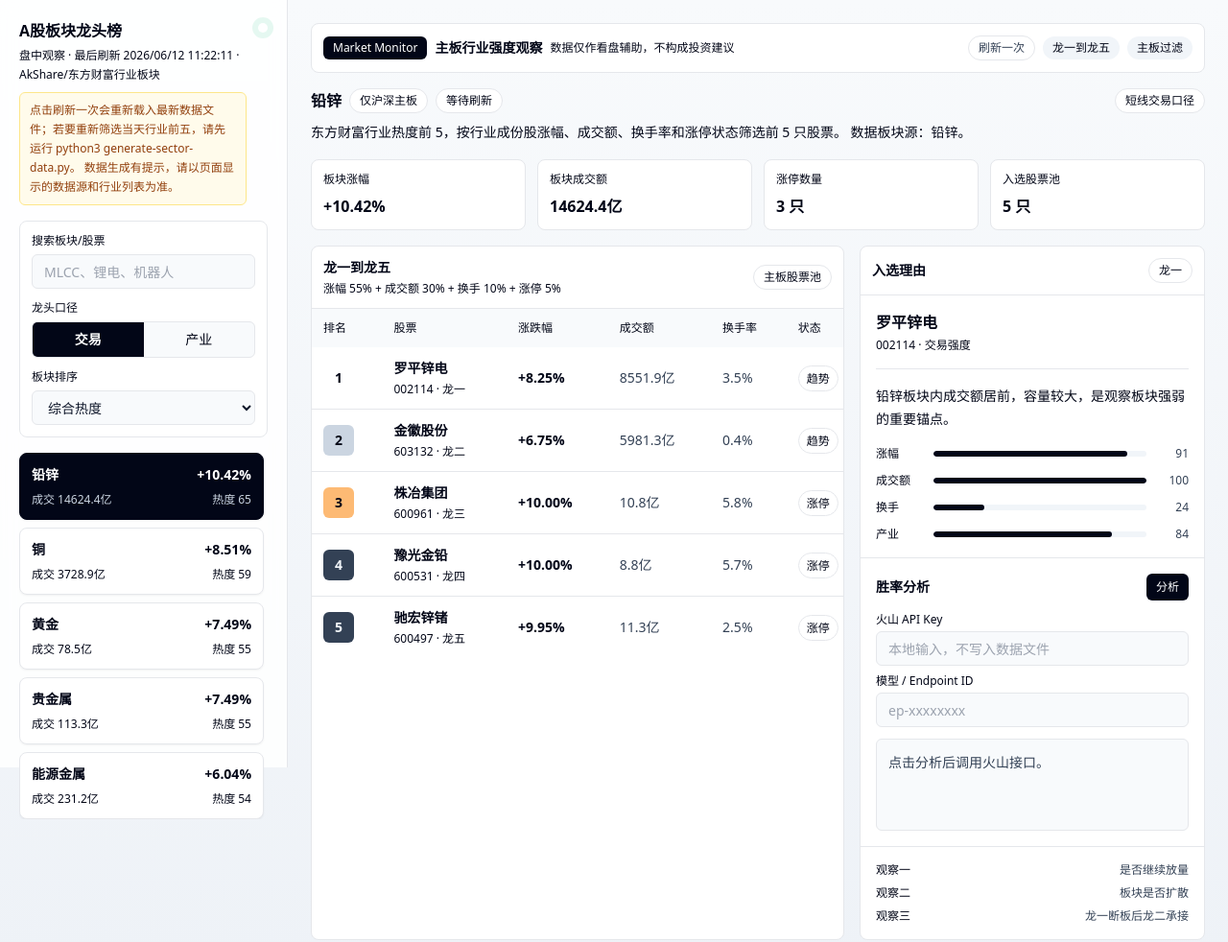
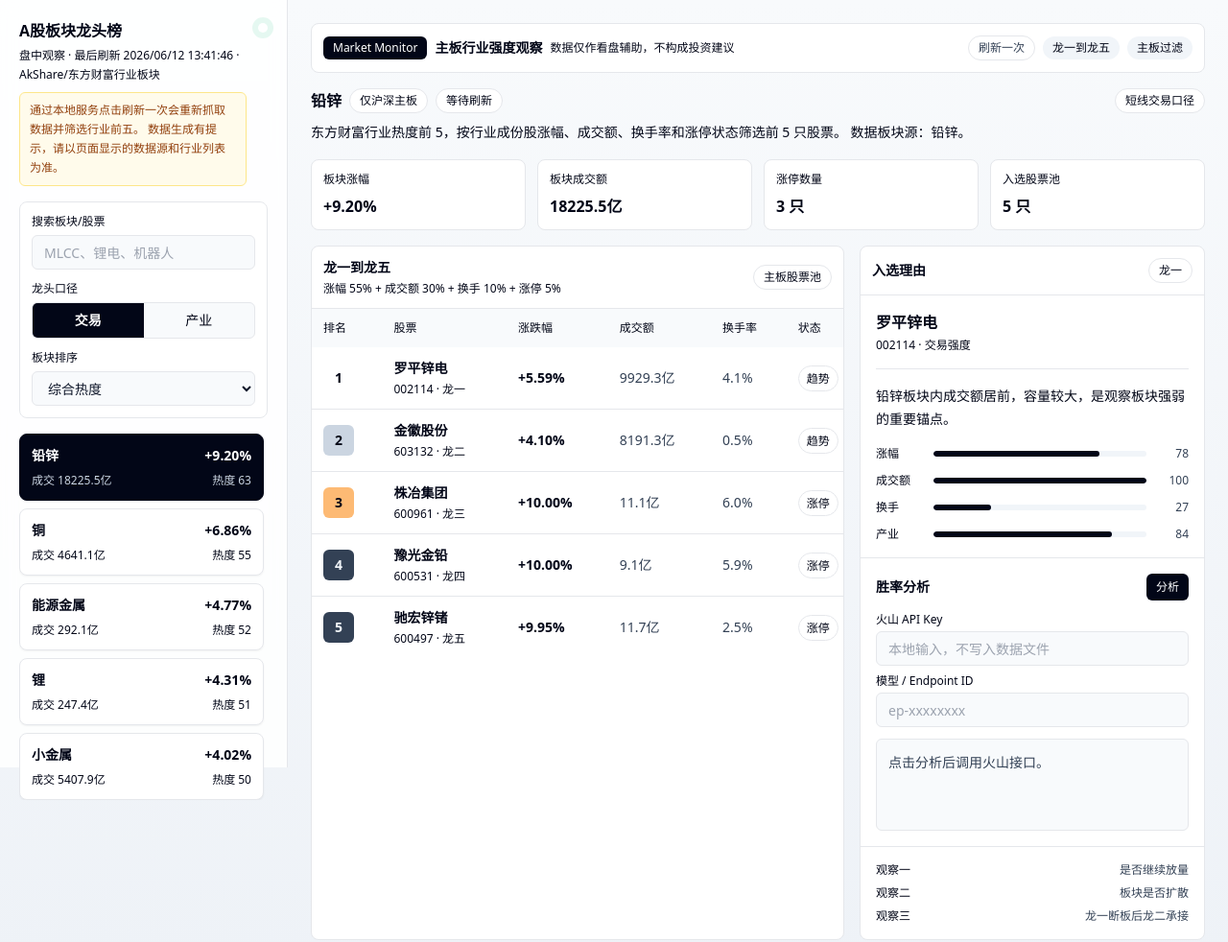
Before and after one commit to jackux1999/sector-leaders-pages, a plain HTML site: page index.html in a window 1280 px wide. Shown: the whole page at 96% size. Drawn offline with nearby package versions, Linux system fonts and the light colour scheme.

Commit message:
Restrict leaders to main board stocks

```diff
--- a/data/sectors-data.js
+++ b/data/sectors-data.js
@@ -1,32 +1,31 @@
 window.SECTOR_DATA = {
-  "generatedAt": "2026-06-12T11:22:11",
+  "generatedAt": "2026-06-12T13:41:46",
   "source": "AkShare/东方财富行业板块",
   "errors": [
+    "钼: 过滤后不足 5 只股票",
     "其他数字媒体: 过滤后不足 5 只股票",
-    "钼: 过滤后不足 5 只股票",
+    "诊断服务: 过滤后不足 5 只股票",
     "镍: 过滤后不足 5 只股票",
-    "钴: 过滤后不足 5 只股票",
-    "白银: 过滤后不足 5 只股票",
-    "诊断服务: 过滤后不足 5 只股票"
+    "钴: 过滤后不足 5 只股票"
   ],
   "sectors": [
     {
       "id": "industry-1",
       "name": "铅锌",
-      "change": 10.42,
-      "amount": 14624.4,
-      "heat": 65,
+      "change": 9.2,
+      "amount": 18225.5,
+      "heat": 63,
       "summary": "东方财富行业热度前 5，按行业成份股涨幅、成交额、换手率和涨停状态筛选前 5 只股票。 数据板块源：铅锌。",
       "trading": [
         {
           "name": "罗平锌电",
           "code": "002114",
-          "change": 8.25,
-          "amount": 8551.91,
-          "turnover": 3.53,
-          "price": 7.74,
-          "pe": -15.86,
-          "pb": 3.46,
+          "change": 5.59,
+          "amount": 9929.31,
+          "turnover": 4.09,
+          "price": 7.55,
+          "pe": -15.47,
+          "pb": 3.38,
           "marketCap": 0.0,
           "limit": false,
           "reason": "铅锌板块内成交额居前，容量较大，是观察板块强弱的重要锚点。",
@@ -35,23 +34,23 @@ window.SECTOR_DATA = {
         {
           "name": "金徽股份",
           "code": "603132",
-          "change": 6.75,
-          "amount": 5981.31,
-          "turnover": 0.37,
-          "price": 16.93,
-          "pe": 20.2,
-          "pb": 5.2,
+          "change": 4.1,
+          "amount": 8191.33,
+          "turnover": 0.51,
+          "price": 16.51,
+          "pe": 19.7,
+          "pb": 5.07,
           "marketCap": 0.0,
           "limit": false,
           "reason": "铅锌板块内成交额居前，容量较大，是观察板块强弱的重要锚点。",
-          "industryScore": 84
+          "industryScore": 79
         },
         {
           "name": "株冶集团",
           "code": "600961",
           "change": 10.0,
-          "amount": 10.79,
-          "turnover": 5.85,
+          "amount": 11.09,
+          "turnover": 6.01,
           "price": 25.41,
           "pe": 5.96,
           "pb": 5.39,
@@ -64,8 +63,8 @@ window.SECTOR_DATA = {
           "name": "豫光金铅",
           "code": "600531",
           "change": 10.0,
-          "amount": 8.82,
-          "turnover": 5.7,
+          "amount": 9.13,
+          "turnover": 5.89,
           "price": 13.09,
           "pe": 14.4,
           "pb": 2.23,
@@ -78,8 +77,8 @@ window.SECTOR_DATA = {
           "name": "驰宏锌锗",
           "code": "600497",
           "change": 9.95,
-          "amount": 11.35,
-          "turnover": 2.46,
+          "amount": 11.71,
+          "turnover": 2.54,
           "price": 9.28,
           "pe": 17.67,
           "pb": 2.78,
@@ -100,17 +99,17 @@ window.SECTOR_DATA = {
     {
       "id": "industry-2",
       "name": "铜",
-      "change": 8.51,
-      "amount": 3728.9,
-      "heat": 59,
+      "change": 6.86,
+      "amount": 4641.1,
+      "heat": 55,
       "summary": "东方财富行业热度前 5，按行业成份股涨幅、成交额、换手率和涨停状态筛选前 5 只股票。 数据板块源：铜。",
       "trading": [
         {
           "name": "洛阳钼业",
           "code": "603993",
           "change": 10.02,
-          "amount": 65.8,
-          "turnover": 2.03,
+          "amount": 77.78,
+          "turnover": 2.39,
           "price": 19.11,
           "pe": 13.17,
           "pb": 4.94,
@@ -120,25 +119,11 @@ window.SECTOR_DATA = {
           "industryScore": 84
         },
         {
-          "name": "紫金矿业",
-          "code": "601899",
-          "change": 8.05,
-          "amount": 94.31,
-          "turnover": 1.6,
-          "price": 29.53,
-          "pe": 9.78,
-          "pb": 3.98,
-          "marketCap": 0.0,
-          "limit": false,
-          "reason": "铜板块内成交额居前，容量较大，是观察板块强弱的重要锚点。",
-          "industryScore": 84
-        },
-        {
           "name": "铜陵有色",
           "code": "000630",
           "change": 10.08,
-          "amount": 36.13,
-          "turnover": 4.71,
+          "amount": 39.16,
+          "turnover": 5.09,
           "price": 7.1,
           "pe": 17.78,
           "pb": 2.59,
@@ -148,301 +133,315 @@ window.SECTOR_DATA = {
           "industryScore": 84
         },
         {
-          "name": "江西铜业",
-          "code": "600362",
-          "change": 9.99,
-          "amount": 26.25,
-          "turnover": 2.97,
-          "price": 44.15,
-          "pe": 13.56,
-          "pb": 1.82,
+          "name": "紫金矿业",
+          "code": "601899",
+          "change": 6.22,
+          "amount": 118.59,
+          "turnover": 2.0,
+          "price": 29.03,
+          "pe": 9.61,
+          "pb": 3.91,
+          "marketCap": 0.0,
+          "limit": false,
+          "reason": "铜板块内成交额居前，容量较大，是观察板块强弱的重要锚点。",
+          "industryScore": 84
+        },
+        {
+          "name": "海亮股份",
+          "code": "002203",
+          "change": 10.0,
+          "amount": 21.29,
+          "turnover": 4.11,
+          "price": 23.44,
+          "pe": 30.8,
+          "pb": 3.15,
           "marketCap": 0.0,
           "limit": true,
           "reason": "铜板块内涨停，涨幅和换手率同步靠前，短线辨识度较高。",
-          "industryScore": 82
+          "industryScore": 98
         },
         {
-          "name": "精艺股份",
-          "code": "002295",
-          "change": 4.95,
-          "amount": 3391.47,
-          "turnover": 1.38,
-          "price": 9.97,
-          "pe": 86.7,
-          "pb": 1.92,
+          "name": "北方铜业",
+          "code": "000737",
+          "change": 10.0,
+          "amount": 12.95,
+          "turnover": 4.97,
+          "price": 14.08,
+          "pe": 10.9,
+          "pb": 3.61,
           "marketCap": 0.0,
-          "limit": false,
-          "reason": "铜板块内成交额居前，容量较大，是观察板块强弱的重要锚点。",
-          "industryScore": 82
+          "limit": true,
+          "reason": "铜板块内涨停，涨幅和换手率同步靠前，短线辨识度较高。",
+          "industryScore": 78
         }
       ],
       "industry": [
+        "海亮股份",
         "洛阳钼业",
+        "铜陵有色",
         "紫金矿业",
-        "铜陵有色",
-        "江西铜业",
-        "精艺股份"
+        "北方铜业"
       ]
     },
     {
       "id": "industry-3",
-      "name": "黄金",
-      "change": 7.49,
-      "amount": 78.5,
-      "heat": 55,
-      "summary": "东方财富行业热度前 5，按行业成份股涨幅、成交额、换手率和涨停状态筛选前 5 只股票。 数据板块源：黄金。",
-      "trading": [
-        {
-          "name": "招金黄金",
-          "code": "000506",
-          "change": 10.02,
-          "amount": 4.36,
-          "turnover": 3.56,
-          "price": 13.73,
-          "pe": 17.02,
-          "pb": 14.35,
-          "marketCap": 0.0,
-          "limit": true,
-          "reason": "黄金板块内涨停，涨幅和换手率同步靠前，短线辨识度较高。",
-          "industryScore": 98
-        },
-        {
-          "name": "赤峰黄金",
-          "code": "600988",
-          "change": 8.53,
-          "amount": 16.14,
-          "turnover": 3.25,
-          "price": 30.67,
-          "pe": 14.74,
-          "pb": 4.26,
-          "marketCap": 0.0,
-          "limit": false,
-          "reason": "黄金板块内综合强度靠前，涨幅、成交额和换手率表现相对均衡。",
-          "industryScore": 69
-        },
-        {
-          "name": "山东黄金",
-          "code": "600547",
-          "change": 7.05,
-          "amount": 15.53,
-          "turnover": 1.53,
-          "price": 28.85,
-          "pe": 23.0,
-          "pb": 4.16,
-          "marketCap": 0.0,
-          "limit": false,
-          "reason": "黄金板块内综合强度靠前，涨幅、成交额和换手率表现相对均衡。",
-          "industryScore": 64
-        },
-        {
-          "name": "湖南黄金",
-          "code": "002155",
-          "change": 6.99,
-          "amount": 11.26,
-          "turnover": 2.96,
-          "price": 24.96,
-          "pe": 16.37,
-          "pb": 4.73,
-          "marketCap": 0.0,
-          "limit": false,
-          "reason": "黄金板块内综合强度靠前，涨幅、成交额和换手率表现相对均衡。",
-          "industryScore": 63
-        },
-        {
-          "name": "中金黄金",
-          "code": "600489",
-          "change": 6.93,
-          "amount": 14.02,
-          "turnover": 1.35,
-          "price": 22.07,
-          "pe": 11.23,
-          "pb": 3.26,
-          "marketCap": 0.0,
-          "limit": false,
-          "reason": "黄金板块内综合强度靠前，涨幅、成交额和换手率表现相对均衡。",
-          "industryScore": 63
-        }
-      ],
-      "industry": [
-        "招金黄金",
-        "赤峰黄金",
-        "山东黄金",
-        "湖南黄金",
-        "中金黄金"
-      ]
-    },
-    {
-      "id": "industry-4",
-      "name": "贵金属",
-      "change": 7.49,
-      "amount": 113.3,
-      "heat": 55,
-      "summary": "东方财富行业热度前 5，按行业成份股涨幅、成交额、换手率和涨停状态筛选前 5 只股票。 数据板块源：贵金属。",
-      "trading": [
-        {
-          "name": "招金黄金",
-          "code": "000506",
-          "change": 10.02,
-          "amount": 4.36,
-          "turnover": 3.56,
-          "price": 13.73,
-          "pe": 17.02,
-          "pb": 14.35,
-          "marketCap": 0.0,
-          "limit": true,
-          "reason": "贵金属板块内涨停，涨幅和换手率同步靠前，短线辨识度较高。",
-          "industryScore": 98
-        },
-        {
-          "name": "赤峰黄金",
-          "code": "600988",
-          "change": 8.53,
-          "amount": 16.14,
-          "turnover": 3.25,
-          "price": 30.67,
-          "pe": 14.74,
-          "pb": 4.26,
-          "marketCap": 0.0,
-          "limit": false,
-          "reason": "贵金属板块内综合强度靠前，涨幅、成交额和换手率表现相对均衡。",
-          "industryScore": 69
-        },
-        {
-          "name": "兴业银锡",
-          "code": "000426",
-          "change": 7.55,
-          "amount": 19.86,
-          "turnover": 2.96,
-          "price": 38.77,
-          "pe": 12.87,
-          "pb": 6.36,
-          "marketCap": 0.0,
-          "limit": false,
-          "reason": "贵金属板块内综合强度靠前，涨幅、成交额和换手率表现相对均衡。",
-          "industryScore": 68
-        },
-        {
-          "name": "湖南白银",
-          "code": "002716",
-          "change": 7.95,
-          "amount": 10.65,
-          "turnover": 5.03,
-          "price": 9.37,
-          "pe": 42.52,
-          "pb": 6.52,
-          "marketCap": 0.0,
-          "limit": false,
-          "reason": "贵金属板块内综合强度靠前，涨幅、成交额和换手率表现相对均衡。",
-          "industryScore": 67
-        },
-        {
-          "name": "山东黄金",
-          "code": "600547",
-          "change": 7.05,
-          "amount": 15.53,
-          "turnover": 1.53,
-          "price": 28.85,
-          "pe": 23.0,
-          "pb": 4.16,
-          "marketCap": 0.0,
-          "limit": false,
-          "reason": "贵金属板块内综合强度靠前，涨幅、成交额和换手率表现相对均衡。",
-          "industryScore": 64
-        }
-      ],
-      "industry": [
-        "招金黄金",
-        "赤峰黄金",
-        "兴业银锡",
-        "湖南白银",
-        "山东黄金"
-      ]
-    },
-    {
-      "id": "industry-5",
       "name": "能源金属",
-      "change": 6.04,
-      "amount": 231.2,
-      "heat": 54,
+      "change": 4.77,
+      "amount": 292.1,
+      "heat": 52,
       "summary": "东方财富行业热度前 5，按行业成份股涨幅、成交额、换手率和涨停状态筛选前 5 只股票。 数据板块源：能源金属。",
       "trading": [
         {
-          "name": "永杉锂业",
-          "code": "603399",
-          "change": 7.35,
-          "amount": 23.32,
-          "turnover": 22.83,
-          "price": 20.59,
-          "pe": 19.9,
-          "pb": 6.51,
+          "name": "融捷股份",
+          "code": "002192",
+          "change": 7.6,
+          "amount": 33.03,
+          "turnover": 14.68,
+          "price": 89.9,
+          "pe": 20.99,
+          "pb": 6.02,
           "marketCap": 0.0,
           "limit": false,
           "reason": "能源金属板块内换手充分，交易活跃度高，适合观察资金接力。",
-          "industryScore": 76
+          "industryScore": 98
         },
         {
           "name": "华友钴业",
           "code": "603799",
-          "change": 8.21,
-          "amount": 32.4,
-          "turnover": 3.47,
-          "price": 51.43,
-          "pe": 9.77,
-          "pb": 1.97,
+          "change": 6.25,
+          "amount": 44.76,
+          "turnover": 4.75,
+          "price": 50.5,
+          "pe": 9.59,
+          "pb": 1.93,
           "marketCap": 0.0,
           "limit": false,
           "reason": "能源金属板块内综合强度靠前，涨幅、成交额和换手率表现相对均衡。",
-          "industryScore": 98
+          "industryScore": 75
+        },
+        {
+          "name": "永杉锂业",
+          "code": "603399",
+          "change": 5.42,
+          "amount": 26.57,
+          "turnover": 25.96,
+          "price": 20.22,
+          "pe": 19.54,
+          "pb": 6.4,
+          "marketCap": 0.0,
+          "limit": false,
+          "reason": "能源金属板块内换手充分，交易活跃度高，适合观察资金接力。",
+          "industryScore": 72
         },
         {
           "name": "盛新锂能",
           "code": "002240",
-          "change": 5.51,
-          "amount": 35.87,
-          "turnover": 7.63,
-          "price": 53.79,
-          "pe": 26.52,
-          "pb": 4.59,
-          "marketCap": 0.0,
-          "limit": false,
-          "reason": "能源金属板块内综合强度靠前，涨幅、成交额和换手率表现相对均衡。",
-          "industryScore": 71
-        },
-        {
-          "name": "融捷股份",
-          "code": "002192",
-          "change": 5.15,
-          "amount": 24.74,
-          "turnover": 11.09,
-          "price": 87.85,
-          "pe": 20.52,
-          "pb": 5.89,
+          "change": 3.41,
+          "amount": 41.8,
+          "turnover": 8.85,
+          "price": 52.72,
+          "pe": 26.0,
+          "pb": 4.5,
           "marketCap": 0.0,
           "limit": false,
           "reason": "能源金属板块内换手充分，交易活跃度高，适合观察资金接力。",
           "industryScore": 68
         },
         {
-          "name": "中矿资源",
-          "code": "002738",
-          "change": 6.21,
-          "amount": 17.84,
-          "turnover": 4.15,
-          "price": 62.4,
-          "pe": 22.17,
-          "pb": 3.63,
+          "name": "天齐锂业",
+          "code": "002466",
+          "change": 2.52,
+          "amount": 48.8,
+          "turnover": 5.34,
+          "price": 62.54,
+          "pe": 14.28,
+          "pb": 2.31,
           "marketCap": 0.0,
           "limit": false,
           "reason": "能源金属板块内综合强度靠前，涨幅、成交额和换手率表现相对均衡。",
+          "industryScore": 66
+        }
+      ],
+      "industry": [
+        "融捷股份",
+        "华友钴业",
+        "永杉锂业",
+        "盛新锂能",
+        "天齐锂业"
+      ]
+    },
+    {
+      "id": "industry-4",
+      "name": "锂",
+      "change": 4.31,
+      "amount": 247.4,
+      "heat": 51,
+      "summary": "东方财富行业热度前 5，按行业成份股涨幅、成交额、换手率和涨停状态筛选前 5 只股票。 数据板块源：锂。",
+      "trading": [
+        {
+          "name": "融捷股份",
+          "code": "002192",
+          "change": 7.6,
+          "amount": 33.03,
+          "turnover": 14.68,
+          "price": 89.9,
+          "pe": 20.99,
+          "pb": 6.02,
+          "marketCap": 0.0,
+          "limit": false,
+          "reason": "锂板块内换手充分，交易活跃度高，适合观察资金接力。",
+          "industryScore": 98
+        },
+        {
+          "name": "永杉锂业",
+          "code": "603399",
+          "change": 5.42,
+          "amount": 26.57,
+          "turnover": 25.96,
+          "price": 20.22,
+          "pe": 19.54,
+          "pb": 6.4,
+          "marketCap": 0.0,
+          "limit": false,
+          "reason": "锂板块内换手充分，交易活跃度高，适合观察资金接力。",
+          "industryScore": 72
+        },
+        {
+          "name": "盛新锂能",
+          "code": "002240",
+          "change": 3.41,
+          "amount": 41.8,
+          "turnover": 8.85,
+          "price": 52.72,
+          "pe": 26.0,
+          "pb": 4.5,
+          "marketCap": 0.0,
+          "limit": false,
+          "reason": "锂板块内换手充分，交易活跃度高，适合观察资金接力。",
+          "industryScore": 68
+        },
+        {
+          "name": "天齐锂业",
+          "code": "002466",
+          "change": 2.52,
+          "amount": 48.8,
+          "turnover": 5.34,
+          "price": 62.54,
+          "pe": 14.28,
+          "pb": 2.31,
+          "marketCap": 0.0,
+          "limit": false,
+          "reason": "锂板块内综合强度靠前，涨幅、成交额和换手率表现相对均衡。",
+          "industryScore": 66
+        },
+        {
+          "name": "中矿资源",
+          "code": "002738",
+          "change": 4.92,
+          "amount": 24.92,
+          "turnover": 5.75,
+          "price": 61.64,
+          "pe": 21.9,
+          "pb": 3.59,
+          "marketCap": 0.0,
+          "limit": false,
+          "reason": "锂板块内综合强度靠前，涨幅、成交额和换手率表现相对均衡。",
           "industryScore": 64
         }
       ],
       "industry": [
-        "华友钴业",
+        "融捷股份",
         "永杉锂业",
         "盛新锂能",
-        "融捷股份",
+        "天齐锂业",
         "中矿资源"
+      ]
+    },
+    {
+      "id": "industry-5",
+      "name": "小金属",
+      "change": 4.02,
+      "amount": 5407.9,
+      "heat": 50,
+      "summary": "东方财富行业热度前 5，按行业成份股涨幅、成交额、换手率和涨停状态筛选前 5 只股票。 数据板块源：小金属。",
+      "trading": [
+        {
+          "name": "中钨高新",
+          "code": "000657",
+          "change": 4.91,
+          "amount": 98.94,
+          "turnover": 8.5,
+          "price": 81.78,
+          "pe": 50.58,
+          "pb": 17.44,
+          "marketCap": 0.0,
+          "limit": false,
+          "reason": "小金属板块内成交额居前，容量较大，是观察板块强弱的重要锚点。",
+          "industryScore": 84
+        },
+        {
+          "name": "云南锗业",
+          "code": "002428",
+          "change": 3.48,
+          "amount": 93.2,
+          "turnover": 15.76,
+          "price": 91.31,
+          "pe": 1637.08,
+          "pb": 40.59,
+          "marketCap": 0.0,
+          "limit": false,
+          "reason": "小金属板块内成交额居前，容量较大，是观察板块强弱的重要锚点。",
+          "industryScore": 84
+        },
+        {
+          "name": "锡业股份",
+          "code": "000960",
+          "change": 9.18,
+          "amount": 40.82,
+          "turnover": 6.66,
+          "price": 38.06,
+          "pe": 18.05,
+          "pb": 3.08,
+          "marketCap": 0.0,
+          "limit": false,
+          "reason": "小金属板块内综合强度靠前，涨幅、成交额和换手率表现相对均衡。",
+          "industryScore": 82
+        },
+        {
+          "name": "章源钨业",
+          "code": "002378",
+          "change": 4.91,
+          "amount": 58.36,
+          "turnover": 14.07,
+          "price": 35.28,
+          "pe": 27.79,
+          "pb": 15.58,
+          "marketCap": 0.0,
+          "limit": false,
+          "reason": "小金属板块内成交额居前，容量较大，是观察板块强弱的重要锚点。",
+          "industryScore": 82
+        },
+        {
+          "name": "盛龙股份",
+          "code": "001257",
+          "change": 9.99,
+          "amount": 3.85,
+          "turnover": 10.14,
+          "price": 27.74,
+          "pe": 33.07,
+          "pb": 6.66,
+          "marketCap": 0.0,
+          "limit": true,
+          "reason": "小金属板块内涨停，涨幅和换手率同步靠前，短线辨识度较高。",
+          "industryScore": 78
+        }
+      ],
+      "industry": [
+        "中钨高新",
+        "云南锗业",
+        "锡业股份",
+        "章源钨业",
+        "盛龙股份"
       ]
     }
   ]
--- a/index.html
+++ b/index.html
@@ -619,7 +619,7 @@
         warnings.push("当前为 AkShare/同花顺行业板块数据，自动取行业热度前五及各行业前五股票。");
       }
       if (sourceText.includes("东方财富") || sourceText.includes("同花顺")) {
-        warnings.push("点击刷新一次会重新载入最新数据文件；若要重新筛选当天行业前五，请先运行 python3 generate-sector-data.py。");
+        warnings.push("通过本地服务点击刷新一次会重新抓取数据并筛选行业前五。");
       }
       if (sourceText.includes("示例")) {
         warnings.push("当前展示示例数据，请运行脚本生成真实行情后再用于复盘。");
@@ -738,16 +738,36 @@
       }
     }
 
+    async function refreshFromLocalServer() {
+      const status = document.querySelector("#refreshStatus");
+      const button = document.querySelector("#refreshOnce");
+      status.textContent = "刷新中";
+      button.disabled = true;
+      button.textContent = "刷新中";
+      try {
+        const response = await fetch("/refresh", { method: "POST" });
+        const data = await response.json().catch(() => ({}));
+        if (!response.ok || !data.ok) {
+          throw new Error(data.error || data.stderr || data.stdout || `刷新失败：${response.status}`);
+        }
+        status.textContent = "刷新完成";
+        window.location.href = `${window.location.pathname}?v=${Date.now()}`;
+      } catch (error) {
+        status.textContent = "刷新失败";
+        document.querySelector("#dataNotice").textContent = `本地刷新失败：${error.message || error}。请用 python3 local-server.py 启动页面后再刷新。`;
+      } finally {
+        button.disabled = false;
+        button.textContent = "刷新一次";
+      }
+    }
+
     const generatedAt = window.SECTOR_DATA?.generatedAt ? new Date(window.SECTOR_DATA.generatedAt) : new Date();
     const source = window.SECTOR_DATA?.source ? ` · ${window.SECTOR_DATA.source}` : " · 示例数据";
     document.querySelector("#tradeDate").textContent = `${observationLabel()} · 最后刷新 ${formatDateTime(generatedAt)}${source}`;
     updateDataNotice(window.SECTOR_DATA?.source, window.SECTOR_DATA?.errors || []);
     document.querySelector("#search").addEventListener("input", renderSectors);
     document.querySelector("#sortBy").addEventListener("change", renderSectors);
-    document.querySelector("#refreshOnce").addEventListener("click", () => {
-      document.querySelector("#refreshStatus").textContent = "重新载入";
-      window.location.reload();
-    });
+    document.querySelector("#refreshOnce").addEventListener("click", refreshFromLocalServer);
     document.querySelector("#volcModel").value = localStorage.getItem("volcModel") || "";
     document.querySelector("#analyzeOdds").addEventListener("click", analyzeOdds);
     document.querySelector("#modeTrading").addEventListener("click", () => {
```
Also changed, not shown: sector-leaders.html (+25 -5 lines), 2 other files.
